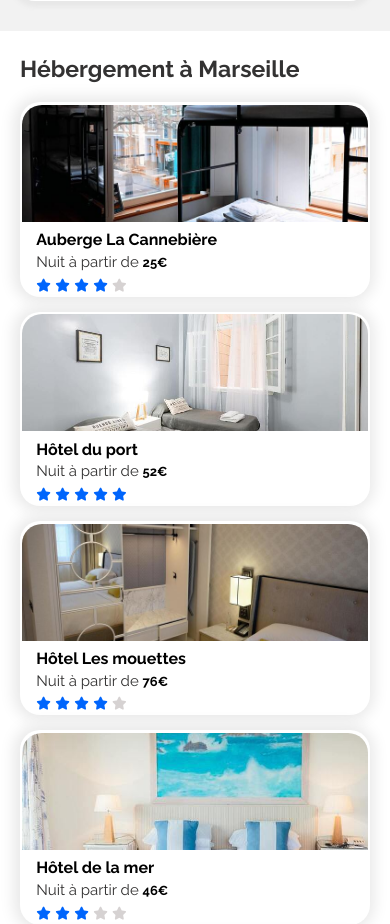
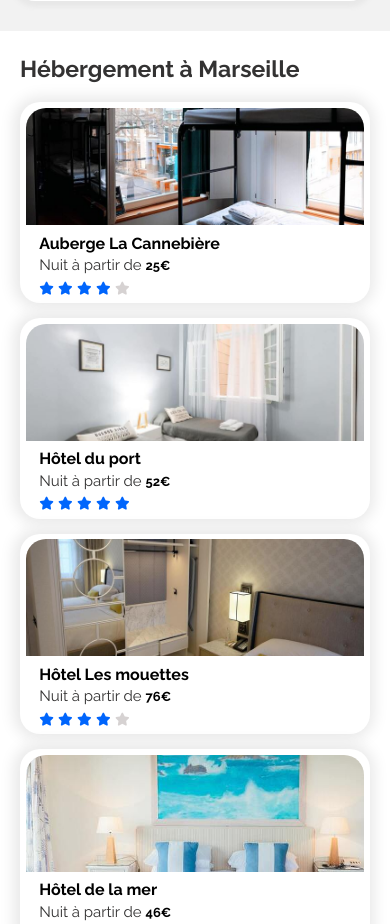
Before and after one commit to aureliej85/booki, a plain HTML site: page index.html in a window 390 px wide. Shown: the part 1271-2195 px from the top of the page. Drawn offline with Linux system fonts and the light colour scheme.

Commit message:
padding card

```diff
--- a/css/smartphone.css
+++ b/css/smartphone.css
@@ -229,6 +229,7 @@
     .card {
         width: 100%;
         margin-bottom: 15px;
+        padding: 1.6%;
         box-shadow: -1px 0px 15px 5px #e8e8e8;
     }
 
```
Also changed, not shown: index.html (+0 -5 lines).
